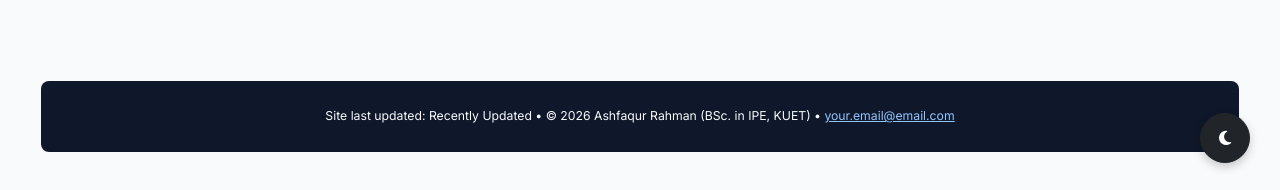
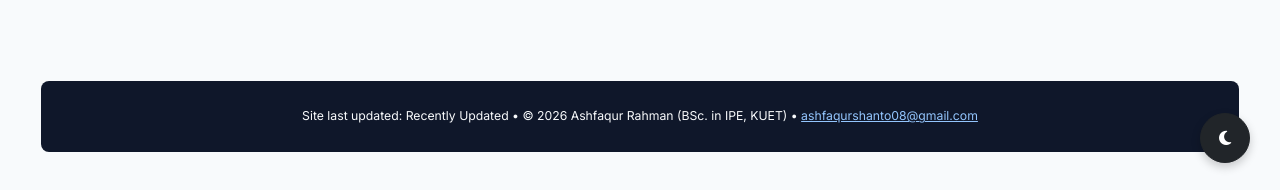
Before and after one commit to AshfaqurRahman99/AshfaqurRahman99.github.io, a Jekyll site: the page leadership1.html, which Jekyll copies as it is, in a window 1280 px wide and 900 px high, scrolled down 2605 px. Shown: the part 707-897 px from the top of the window. Built offline with Jekyll 4.4.1, drawn with Linux system fonts in a browser that asks for light colours.

Commit message:
Update leadership1.html

```diff
--- a/leadership1.html
+++ b/leadership1.html
@@ -674,7 +674,7 @@
             Site last updated: <span id="last-updated-date"></span> &bull;
             &copy; <span id="current-year"></span> Ashfaqur Rahman (BSc. in IPE, KUET) &bull;
             <!-- Khulna University of Engineering & Technology, Dept. of Industrial & Production Engineering &bull; -->
-            <a href="mailto:your.email@email.com">your.email@email.com</a>
+            <a href="https://mail.google.com/mail/?view=cm&fs=1&to=ashfaqurshanto08@gmail.com">ashfaqurshanto08@gmail.com</a>
         </div>
     </div>
 
```
